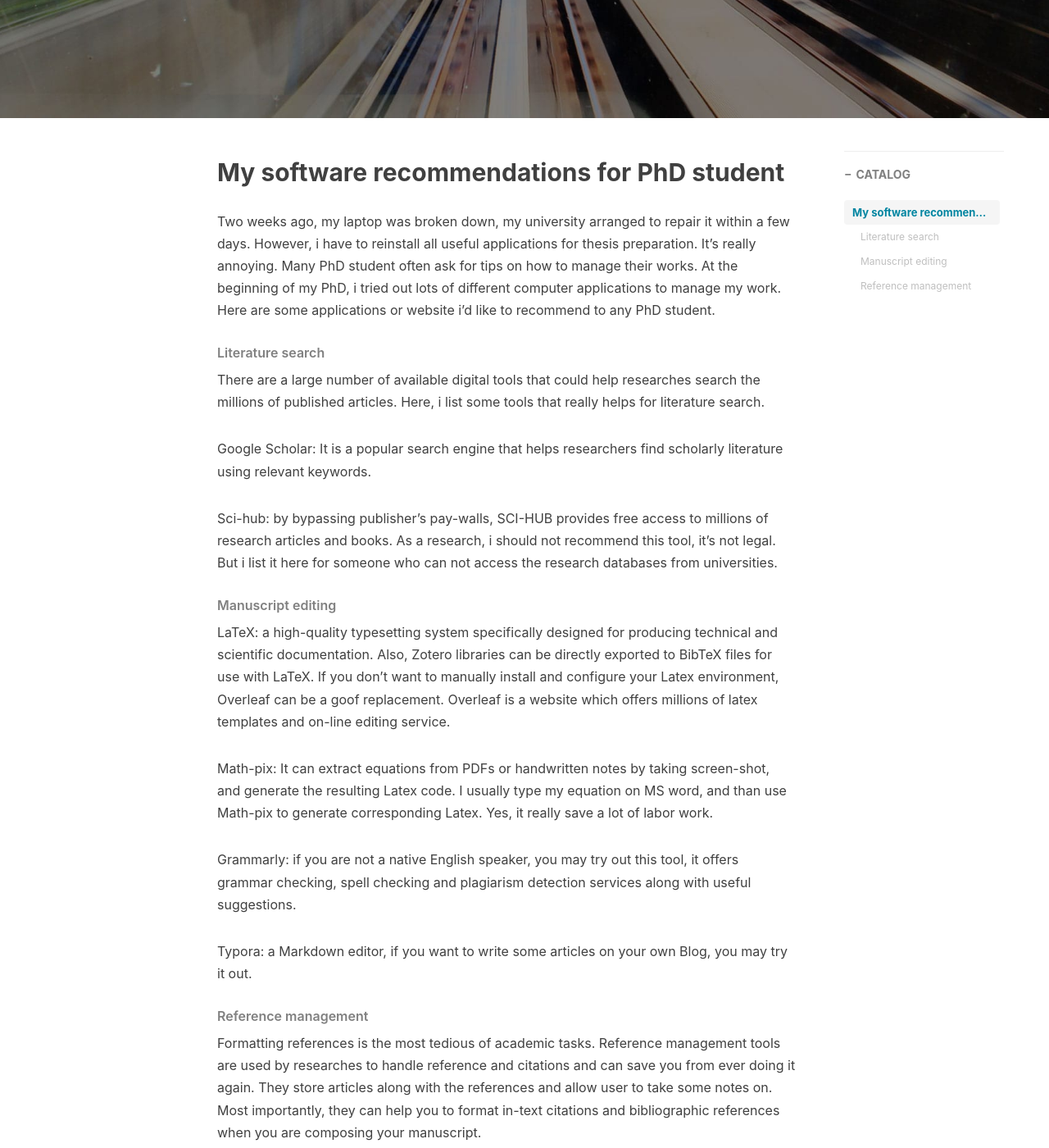
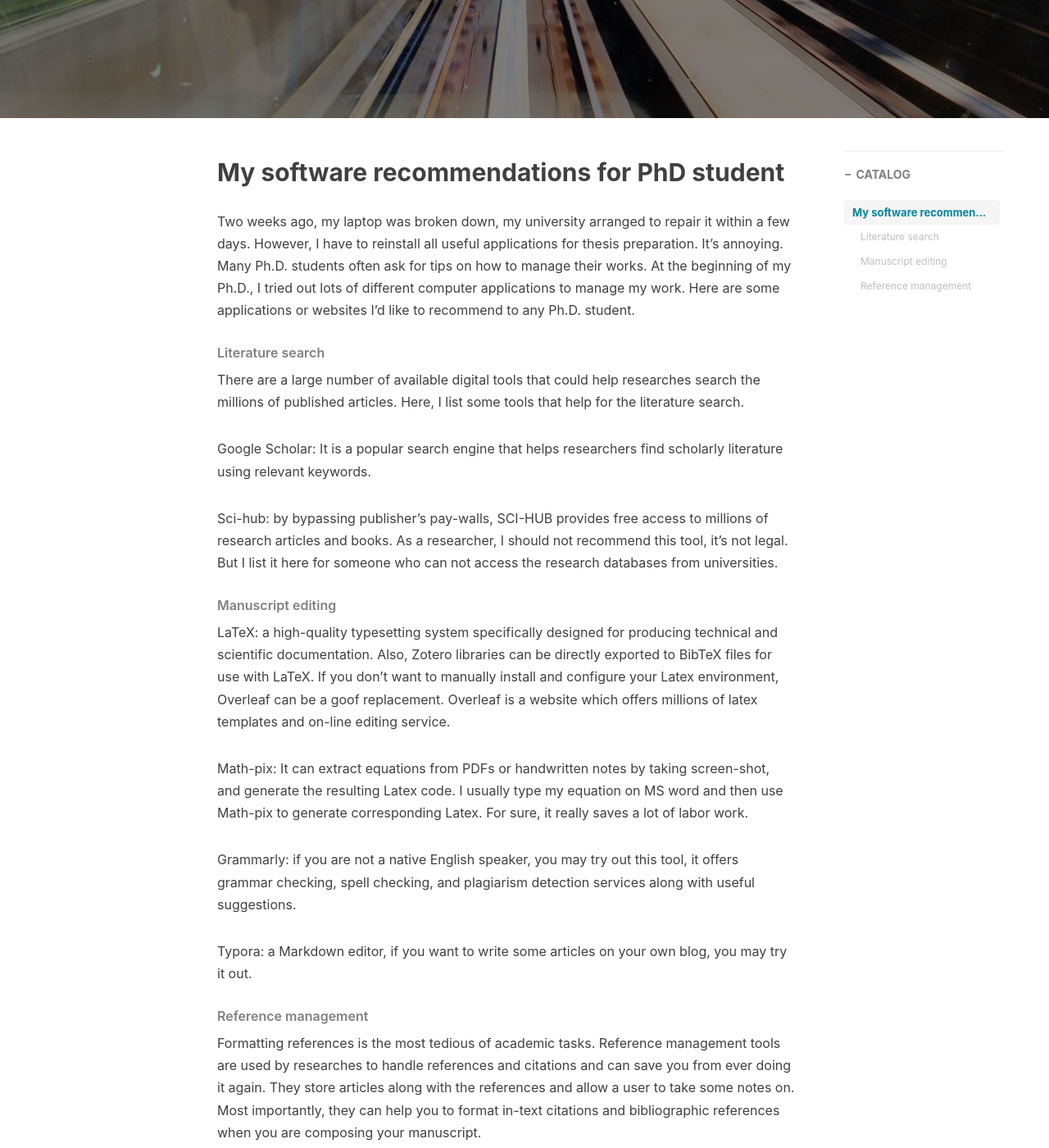
Before and after one commit to he-chen-95/he-chen-95.github.io, a Jekyll site: the page built from _posts/2020-05-16-Software_recommandation.md, in a window 1280 px wide and 1400 px high, scrolled down 500 px. Shown: the whole window at 82% size. Built offline with Jekyll 4.4.1, drawn with Linux system fonts in a browser that asks for light colours; nearby versions of some CDN libraries; comment, search, counter and statistics services are not loaded.

Commit message:
Update 2020-05-16-Software_recommandation.md

```diff
--- a/_posts/2020-05-16-Software_recommandation.md
+++ b/_posts/2020-05-16-Software_recommandation.md
@@ -12,28 +12,28 @@
 
 ## My software recommendations for PhD student
 
-Two weeks ago, my laptop was broken down, my university arranged to repair it within a few days.  However, i have to reinstall all useful applications for thesis preparation. It's really annoying. Many PhD student often ask for tips on how to manage their works. At the beginning of my PhD, i tried out lots of different computer applications to manage my work. Here are some applications or website i'd like to recommend to any PhD student.
+Two weeks ago, my laptop was broken down, my university arranged to repair it within a few days.  However, I have to reinstall all useful applications for thesis preparation. It's annoying. Many Ph.D. students often ask for tips on how to manage their works. At the beginning of my Ph.D., I tried out lots of different computer applications to manage my work. Here are some applications or websites I'd like to recommend to any Ph.D. student.
 
 ###### Literature search
 
-There are a large number of available digital tools that could help researches search the millions of published articles. Here, i list some tools that really helps for literature search.
+There are a large number of available digital tools that could help researches search the millions of published articles. Here, I list some tools that help for the literature search.
 
 Google Scholar:  It is a popular search engine that helps researchers find scholarly literature using relevant keywords.
 
-Sci-hub: by bypassing publisher's pay-walls, SCI-HUB provides free access to millions of research articles and books. As a research, i should not recommend this tool, it's not legal. But i list it here for someone who can not access the research databases from universities.
+Sci-hub: by bypassing publisher's pay-walls, SCI-HUB provides free access to millions of research articles and books. As a researcher, I should not recommend this tool, it's not legal. But I list it here for someone who can not access the research databases from universities.
 
 ###### Manuscript editing
 
 LaTeX: a high-quality typesetting system specifically designed for producing technical and scientific documentation. Also, Zotero libraries can be directly exported to BibTeX files for use with LaTeX. If you don't want to manually install and configure your Latex environment, Overleaf can be a goof replacement. Overleaf is a website which offers millions of latex templates and on-line editing service.
 
-Math-pix: It can extract equations from PDFs or handwritten notes by taking screen-shot, and generate the resulting Latex code. I usually type my equation on MS word, and than use Math-pix to generate corresponding Latex. Yes, it really save a lot of labor work.
+Math-pix: It can extract equations from PDFs or handwritten notes by taking screen-shot, and generate the resulting Latex code. I usually type my equation on MS word and then use Math-pix to generate corresponding Latex. For sure, it really saves a lot of labor work.
 
-Grammarly: if you are not a native English speaker, you may try out this tool, it offers grammar checking, spell checking and plagiarism detection services along with useful suggestions.
+Grammarly: if you are not a native English speaker, you may try out this tool, it offers grammar checking, spell checking, and plagiarism detection services along with useful suggestions.
 
-Typora: a Markdown editor, if you want to write some articles on your own Blog, you may try it out.
+Typora: a Markdown editor, if you want to write some articles on your own blog, you may try it out.
 
 ######  Reference management
 
-Formatting references is the most tedious of academic tasks. Reference management tools are used by researches to handle reference and citations and can save you from ever doing it again. They store articles along with the references and allow user to take some notes on. Most importantly, they can help you to format in-text citations and bibliographic references when you are composing your manuscript.
+Formatting references is the most tedious of academic tasks. Reference management tools are used by researches to handle references and citations and can save you from ever doing it again. They store articles along with the references and allow a user to take some notes on. Most importantly, they can help you to format in-text citations and bibliographic references when you are composing your manuscript.
 
 Zotero:  It operates as an Android app, desktop program, and a Firefox plug-in. It is a free, easy-to-use tool to help you collect, organize, cite, and share research. It automatically downloads and saves the PDF version of an article that the user is reading and extracts all bibliographic information. When writing a paper in Microsoft Word, Open Office, users can easily search for and add in-text citations, which automatically appear in the bibliography. Zotero lacks the ability to annotate the PDF itself, but the author can add separate notes files, which are searchable.
```
